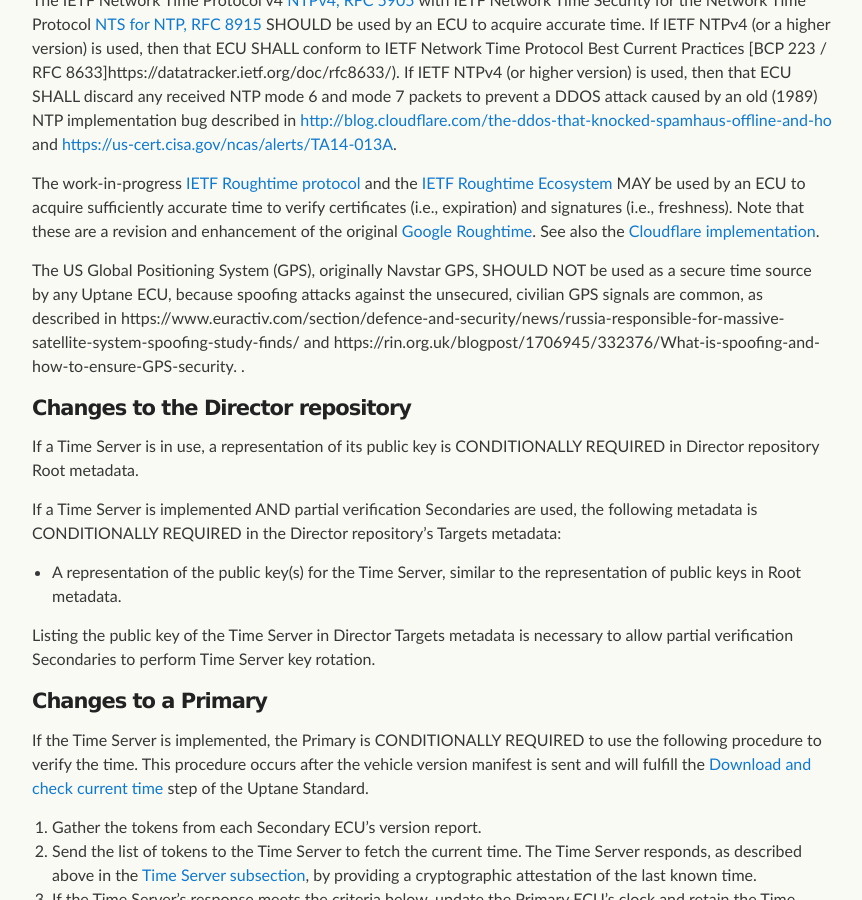
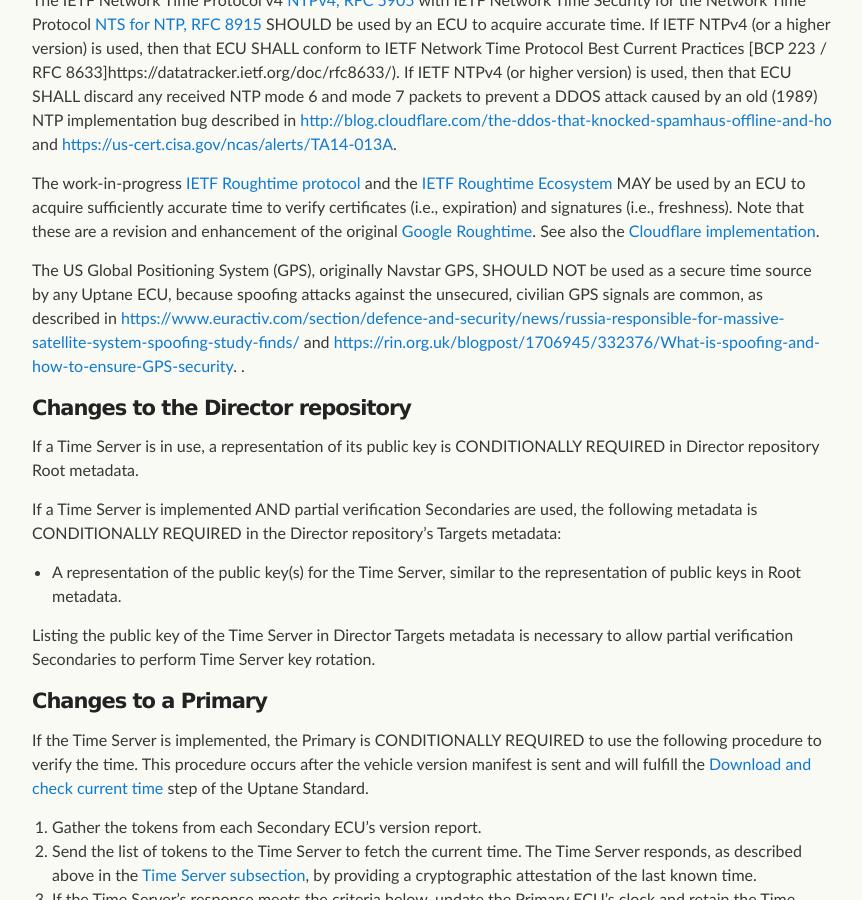
Before and after one commit to uptane/deployment-considerations, a Jekyll site: the page built from repositories.md, in a window 1280 px wide and 900 px high, scrolled down 794 px. Shown: the whole window, without its empty margins (208-1070 px from the left). Built offline with Jekyll 4.4.1, drawn with Linux system fonts in a browser that asks for light colours; our own code applies the rules of GitHub Pages for plain Markdown files.

```diff
--- a/repositories.md
+++ b/repositories.md
@@ -20,12 +20,7 @@ The IETF Network Time Protocol v4 [NTPv4, RFC 5905](https://datatracker.ietf.org
 
 The work-in-progress [IETF Roughtime protocol](https://datatracker.ietf.org/doc/draft-ietf-ntp-roughtime/) and the [IETF Roughtime Ecosystem](https://datatracker.ietf.org/doc/draft-ietf-ntp-roughtime-ecosystem/) MAY be used by an ECU to acquire sufficiently accurate time to verify certificates (i.e., expiration) and signatures (i.e., freshness). Note that these are a revision and enhancement of the original [Google Roughtime](https://roughtime.googlesource.com/roughtime). See also the [Cloudflare implementation](https://github.com/cloudflare/roughtime).
 
-The US Global Positioning System (GPS), originally Navstar GPS, SHOULD NOT
-be used as a secure time source by any Uptane ECU, because spoofing attacks
-against the unsecured, civilian GPS signals are common, as described in
-https://www.euractiv.com/section/defence-and-security/news/russia-responsible-for-massive-satellite-system-spoofing-study-finds/
-and
-https://rin.org.uk/blogpost/1706945/332376/What-is-spoofing-and-how-to-ensure-GPS-security.
+The US Global Positioning System (GPS), originally Navstar GPS, SHOULD NOT be used as a secure time source by any Uptane ECU, because spoofing attacks against the unsecured, civilian GPS signals are common, as described in [https://www.euractiv.com/section/defence-and-security/news/russia-responsible-for-massive-satellite-system-spoofing-study-finds/]() and [https://rin.org.uk/blogpost/1706945/332376/What-is-spoofing-and-how-to-ensure-GPS-security]().
 .
 #### Changes to the Director repository
 
```
